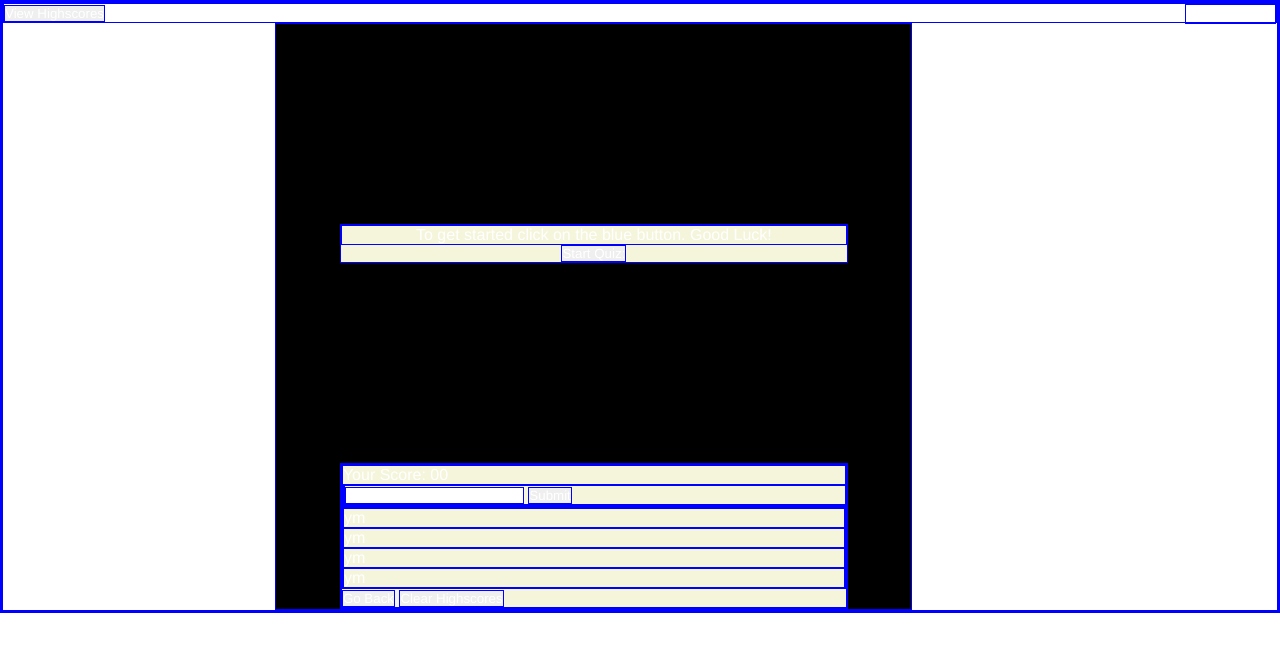
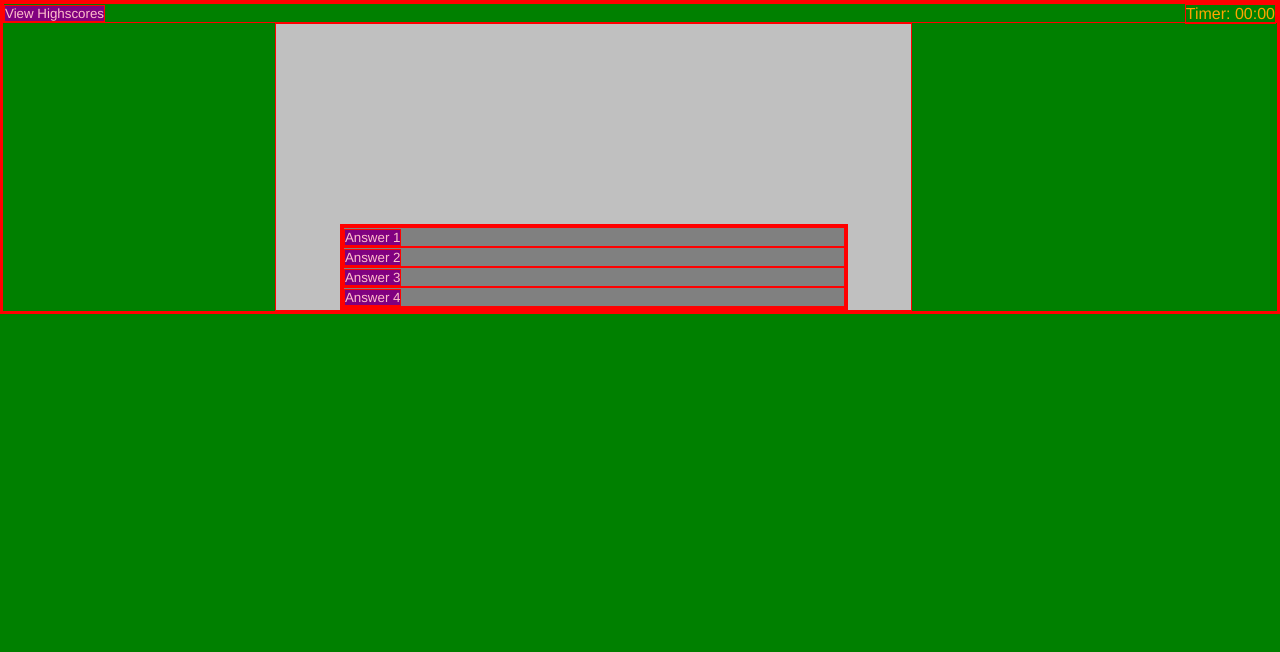
Before and after one commit to Yowiesenfeld/Test-Your-Knowledge-, a plain HTML site: page index.html in a window 1280 px wide. Both pictures are taken after a click on the button "Start Quiz:". Drawn offline with Linux system fonts and the light colour scheme.

Commit message:
started to work on javascript

```diff
--- a/index.html
+++ b/index.html
@@ -7,7 +7,6 @@
         <meta name="viewport" content="width-device-width, initial-scale-1">
         <title>Test Your Knowledge</title>
         <link rel="stylesheet" href="./style.css">
-
     </head>
 
     <body>
@@ -25,12 +24,13 @@
                 <header class="intro">
                     <h1> Test Your Knowledge</h1>
                     <p> To get started click on the blue button. Good Luck!</p>
-                    <button> Start Quiz: </button>
+                    <button id="start-btn"> Start Quiz: </button>
 
                 </header>
 
                 <main>
-                    <section class=" question-screen">
+                    <section class="question-screen hidden" >
+
                         <h2> Questions Here</h2>
                         <!-- this is where the multipe choice answers will be -->
                         <ul>
@@ -42,7 +42,7 @@
                         </ul>
                     </section>
 
-                    <section class="quiz-finish-screen">
+                    <section class="quiz-finish-screen hidden">
                         <h2>Quiz Finished!</h2>
                         <p> Your Score: 00</p>
 
@@ -53,7 +53,7 @@
                         </div>
                     </section>
 
-                    <section class="high-score">
+                    <section class="high-score hidden">
                         <h2> Highscores:</h2>
                         <ol>
                             <li>ym</li>
@@ -69,6 +69,6 @@
             </div>
 
         </div>
-
+        <script src="./style.js"></script>
     </body>
 </html>
--- a/style.css
+++ b/style.css
@@ -4,36 +4,31 @@
     margin: 0;
     padding: 0;
     box-sizing: border-box;
-
-
-
-    border: 1px solid blue;
-
+    border: 1px solid red;
     font-family: 'Franklin Gothic Medium', 'Arial Narrow', Arial, sans-serif;
-    color: white;
+    color: orange;
 }
 
-.body{
-    background-color: aqua;
+body{
+    background-color: green;
     overflow: hidden;
-
 }
 
 .p{
-    color: #0e86b6;
+    color: yellow;
     font-size: 5;
 }
 
 /* this is the button that will lead to another page to veiw high scores. */
-.button{
+button{
     outline: none;
-    background-color: black;
-    color: #15139e;
+    background-color: purple;
+    color: pink;
     font-size: 5;
 }
 
 h1, h2 {
-    color: bisque;
+    color: gold;
     text-align: center;
     display: none;
 
@@ -59,7 +54,7 @@ li{
 }
 
 .inner-smaller-container{
-    background-color: black;
+    background-color: silver;
     height: 100%;
     width: 50%;
     margin: 0 auto;
@@ -72,7 +67,7 @@ li{
     margin-top: 25vh;
     margin-left: 10%;
     margin-right: 10%;
-    background-color: beige;
+    background-color: gray;
 
 }
 .intro p{
@@ -90,7 +85,7 @@ li{
 
 /* question screen */
 .question-screen{
-    display: none;
+    /* display: none; */
 }
 
 /* finish screen */
@@ -106,3 +101,7 @@ li{
     overflow-y: scroll;
     max-height: 225px;
 }
+
+.hidden{
+    display: none;
+}
--- /dev/null
+++ b/style.js
@@ -0,0 +1,10 @@
+
+var startBtn=document.querySelector("#start-btn")
+var questionStart=document.querySelector(".question-screen")
+var intro=document.querySelector(".intro")
+
+startBtn.addEventListener("click",function(){
+    console.log("start button worked!")
+    intro.classList.add("hidden")
+    questionStart.classList.remove("hidden")
+})
```
